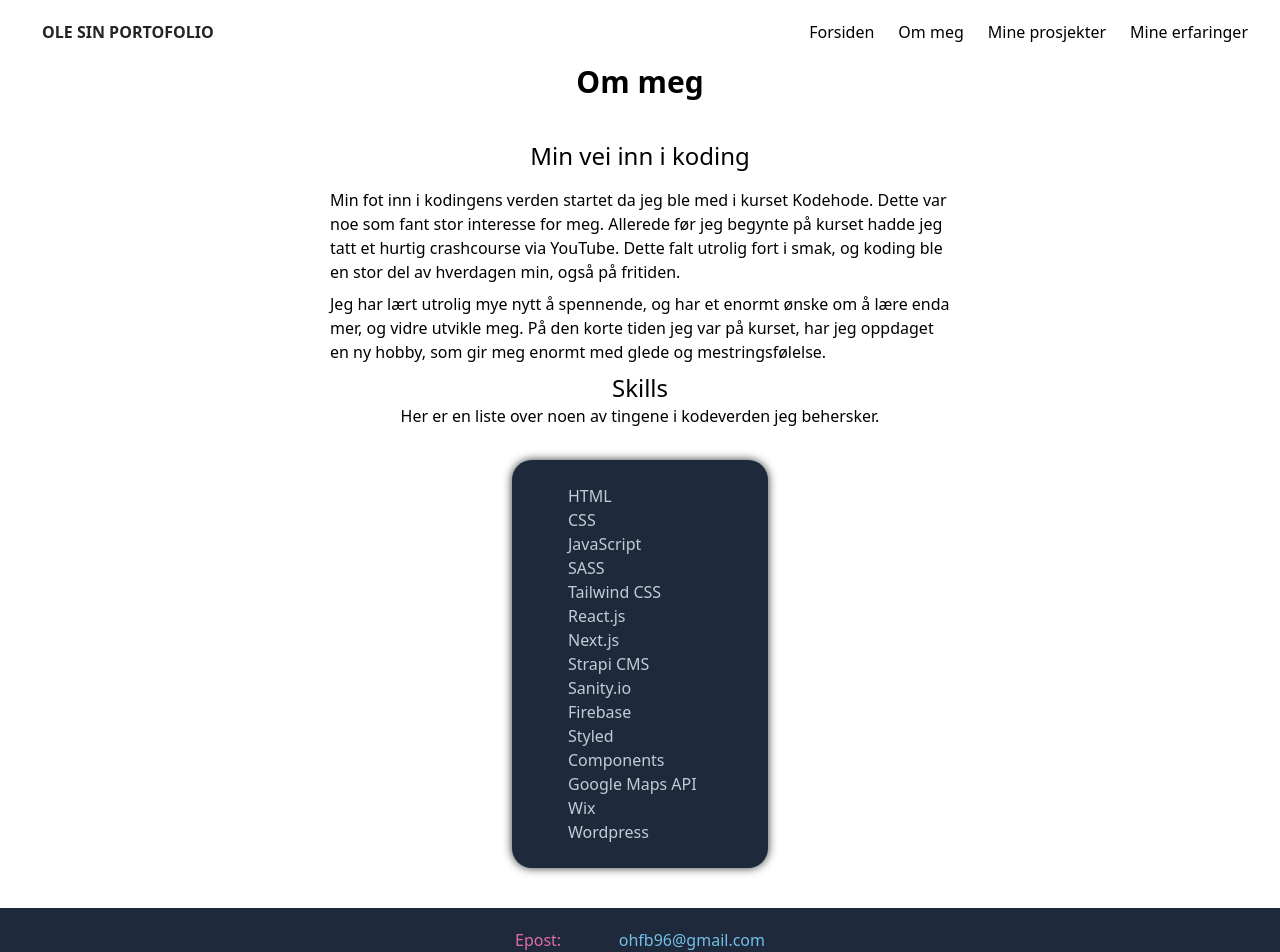
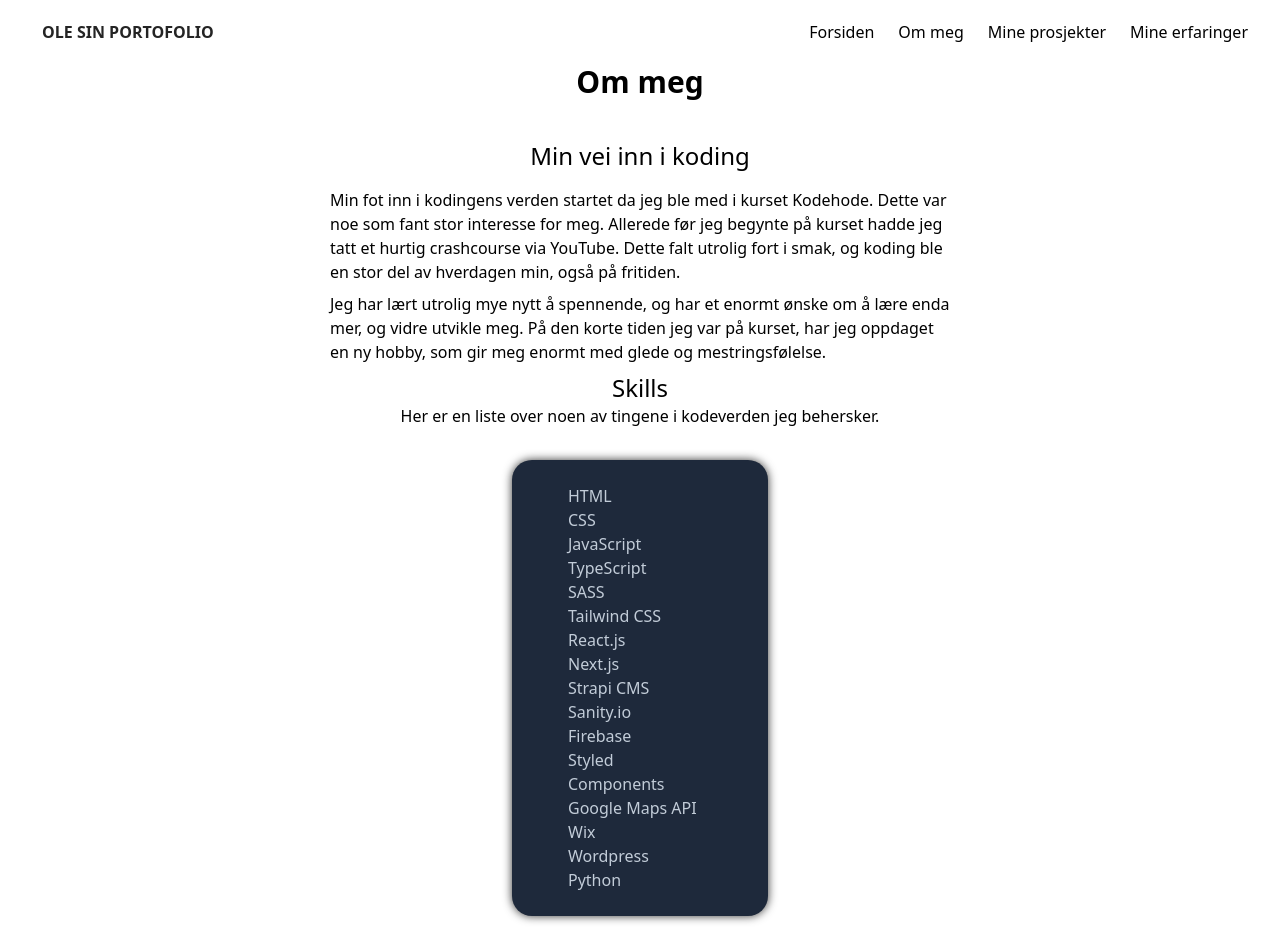
Before and after one commit to OleKoderNo/portofolio-with-tailwind, a Next.js app: page /om-meg in a window 1280 px wide. Shown: the top 952 px of the page. Built offline with nearby package versions, Linux system fonts and the light colour scheme.

Commit message:
added two more skills

```diff
--- a/pages/om-meg.js
+++ b/pages/om-meg.js
@@ -72,6 +72,9 @@ export default function Experience() {
                             JavaScript
                         </li>
                         <li>
+                            TypeScript
+                        </li>
+                        <li>
                             SASS
                         </li>
                         <li>
@@ -104,6 +107,9 @@ export default function Experience() {
                         <li>
                             Wordpress
                         </li>
+                        <li>
+                            Python
+                        </li>
                     </ul>
                 </div>
             </section>
```
